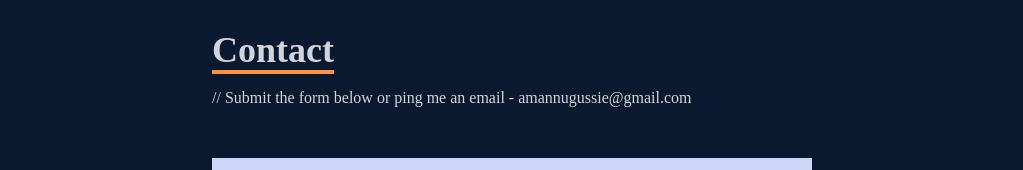
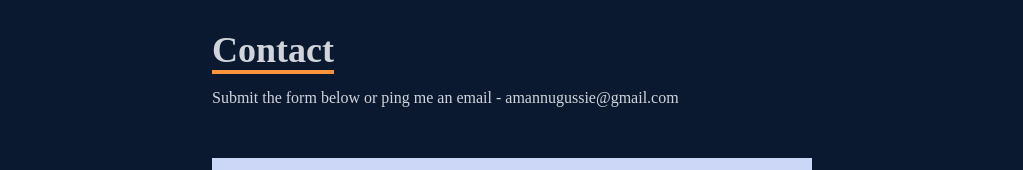
Before and after one commit to amtenu/amtenu.github.io, a React (Create React App) app: page / in a window 1280 px wide. Shown: the part 3262-3432 px from the top of the page, without its empty margins (128-1151 px from the left). Built offline with nearby package versions, Linux system fonts and the light colour scheme.

Commit message:
contact getform.io

```diff
--- a/src/components/Contact.jsx
+++ b/src/components/Contact.jsx
@@ -8,7 +8,7 @@ const Contact = () => {
     >
       <form
         method="POST"
-        action="https://getform.io/f/a699a1b2-f225-434e-b317-1fbbde8e006c"
+        action="https://getform.io/f/45f5aeac-d1fb-4998-ac5a-acbfe177fc84"
         className="flex flex-col max-w-[600px] w-full"
       >
         <div className="pb-8">
@@ -16,7 +16,7 @@ const Contact = () => {
             Contact
           </p>
           <p className="text-gray-300 py-4">
-            // Submit the form below or ping me an email - amannugussie@gmail.com
+         Submit the form below or ping me an email - amannugussie@gmail.com
           </p>
         </div>
         <input
```
